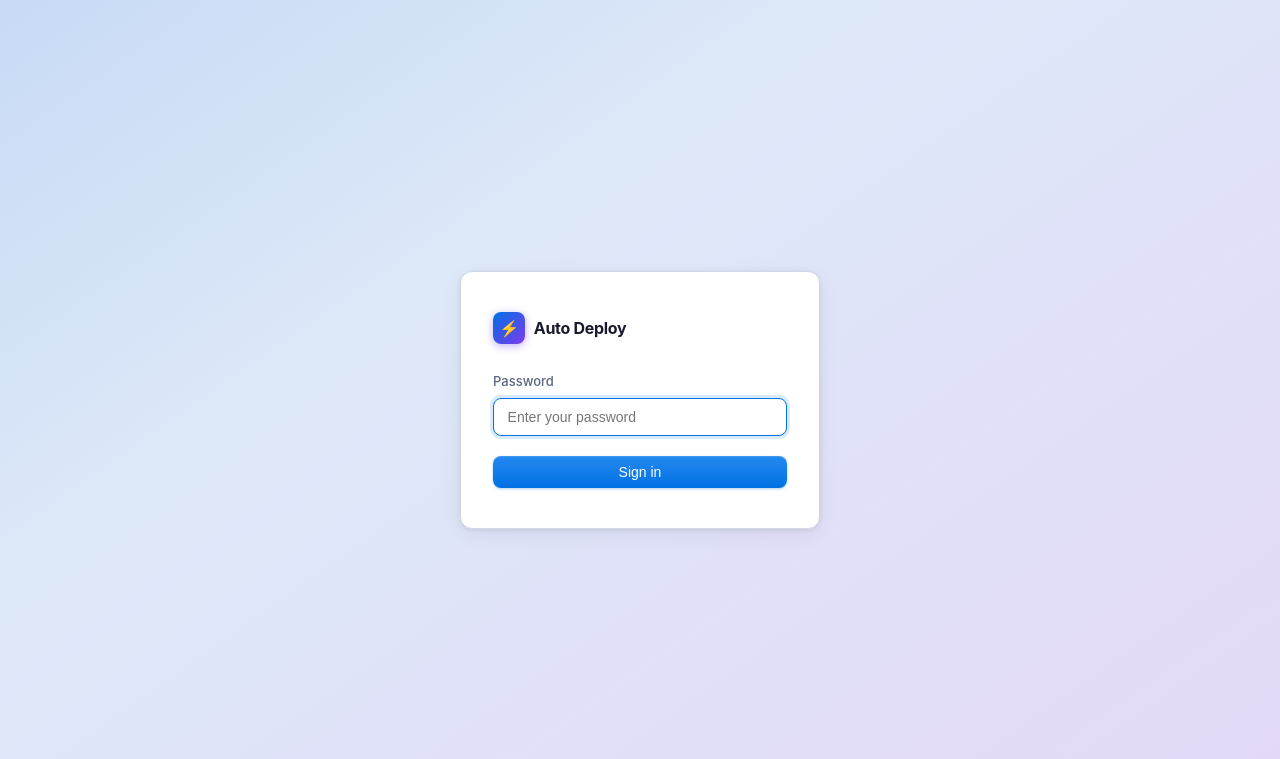
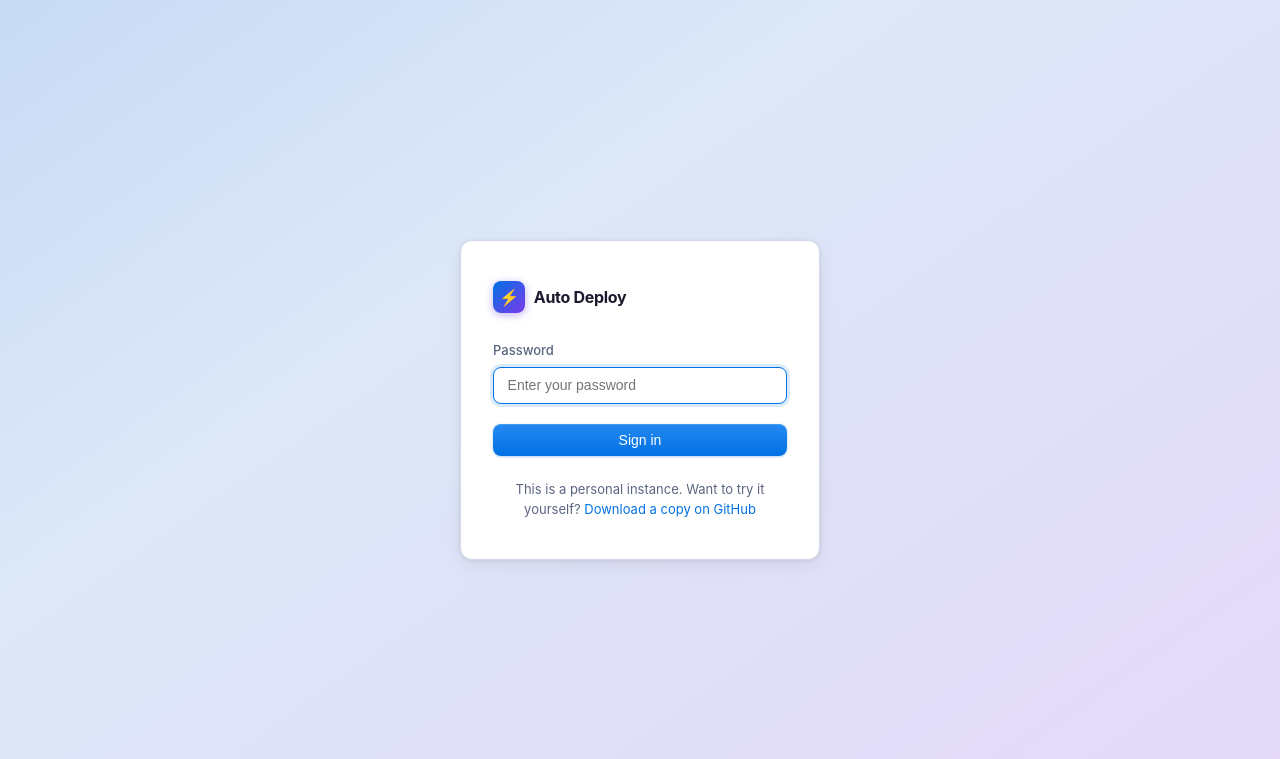
Before and after one commit to davelle324/auto_deploy, a FastAPI app: template templates/login.html in a window 1280 px wide. Shown: the top 759 px of the page. Run offline with FastAPI, Linux system fonts and the light colour scheme; the template is opened without the code that fills it, so the values that code supplies are empty.

Commit message:
Added note on login page about personal use only

```diff
--- a/templates/login.html
+++ b/templates/login.html
@@ -74,6 +74,14 @@
           Sign in
         </button>
       </form>
+
+      <p style="margin-top:1.5rem;font-size:13px;color:var(--text-muted);text-align:center;line-height:1.5;">
+        This is a personal instance. Want to try it yourself?
+        <a href="https://github.com/davelle324/auto_deploy" target="_blank" rel="noopener"
+           style="color:var(--accent);text-decoration:none;white-space:nowrap;">
+          Download a copy on GitHub
+        </a>
+      </p>
     </div>
   </div>
 </body>
```
